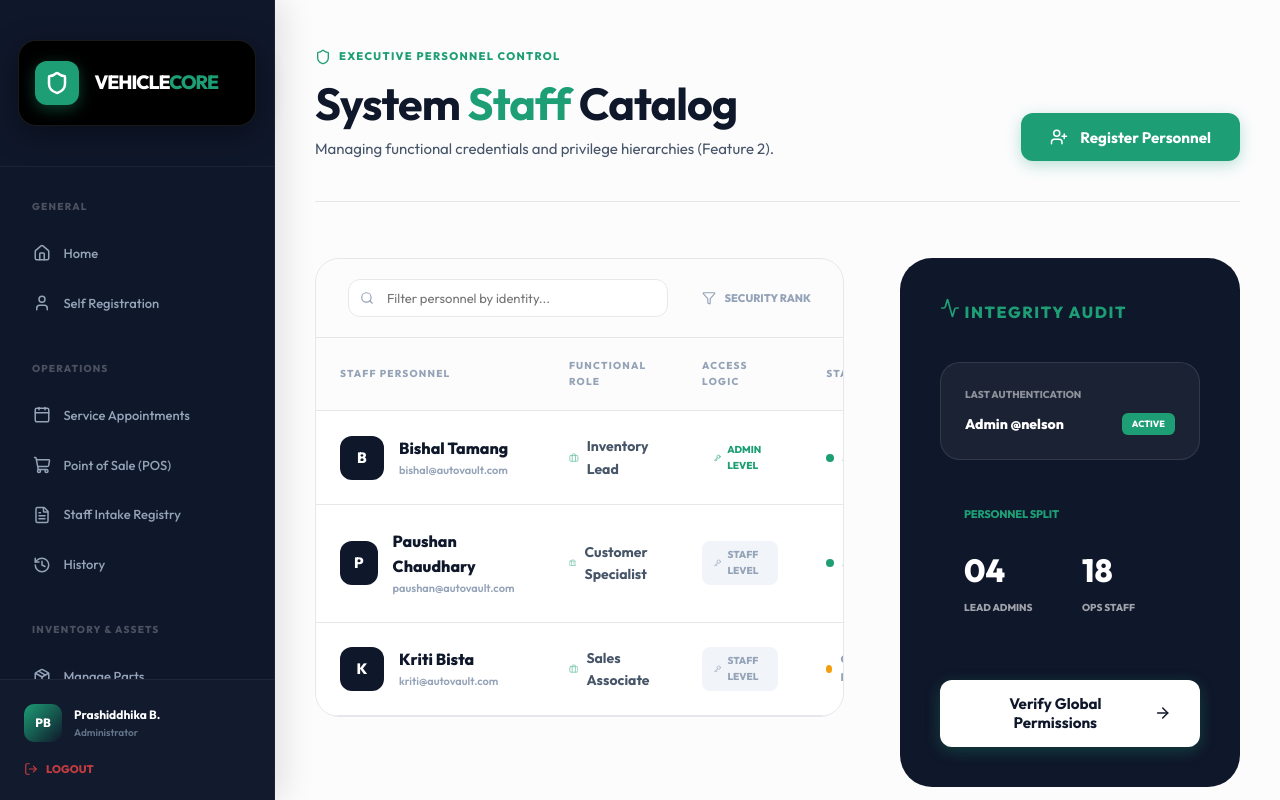
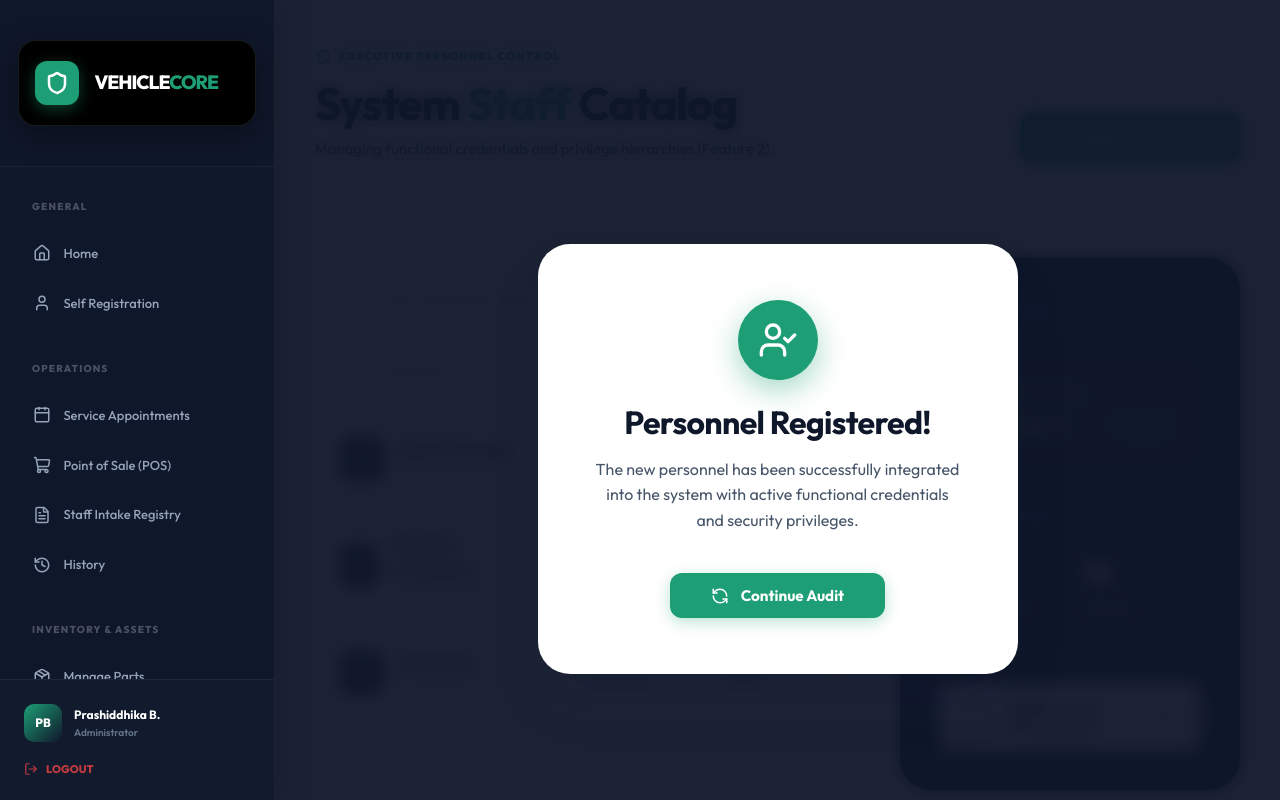
Before and after one commit to CodeJuggernaut15/SadhanSewa_CodeFun, a React (Vite) app in the folder frontend/: page /admin/staff in a window 1280 px wide. Both pictures are taken after a click on the button "Register Personnel". Shown: the top 800 px of the page. Built offline with nearby package versions, Linux system fonts and the light colour scheme.

Commit message:
Polished Staff Management terminal with registration success modal

```diff
--- a/frontend/src/pages/StaffManagement.jsx
+++ b/frontend/src/pages/StaffManagement.jsx
@@ -1,5 +1,5 @@
-import React from 'react';
-import { UserPlus, Shield, UserCheck, Key, Filter, Search, MoreVertical, Briefcase, Mail, Phone, ChevronRight, Activity, ArrowRight } from 'lucide-react';
+import React, { useState } from 'react';
+import { UserPlus, Shield, Key, Filter, Search, MoreVertical, Briefcase, ChevronRight, Activity, ArrowRight, CheckCircle, RefreshCcw, UserCheck } from 'lucide-react';
 
 const S = {
   page: { padding: '3rem 2.5rem', maxWidth: '1400px', margin: '0 auto', paddingBottom: '8rem' },
@@ -13,14 +13,40 @@ const S = {
 };
 
 const StaffManagement = () => {
+  const [isSuccess, setIsSuccess] = useState(false);
+  const [loading, setLoading] = useState(false);
+
   const staffMembers = [
     { id: 1, name: "Bishal Tamang", role: "Inventory Lead", status: "Active", access: "Admin", email: "bishal@autovault.com", phone: "+977 9841234567" },
     { id: 2, name: "Paushan Chaudhary", role: "Customer Specialist", status: "Active", access: "Staff", email: "paushan@autovault.com", phone: "+977 9801234567" },
     { id: 3, name: "Kriti Bista", role: "Sales Associate", status: "On Leave", access: "Staff", email: "kriti@autovault.com", phone: "+977 9811234567" }
   ];
 
+  const handleRegister = () => {
+    setLoading(true);
+    setTimeout(() => {
+      setLoading(false);
+      setIsSuccess(true);
+    }, 1200);
+  };
+
   return (
     <div style={S.page} className="page-transition">
+      {isSuccess && (
+        <div className="success-overlay">
+          <div className="success-card">
+            <div className="icon-circle">
+              <UserCheck size={40} />
+            </div>
+            <h2 style={{ fontSize: '2rem', marginBottom: '1rem' }}>Personnel Registered!</h2>
+            <p style={{ color: 'var(--text-secondary)', marginBottom: '2.5rem', lineHeight: 1.6 }}>
+              The new personnel has been successfully integrated into the system with active functional credentials and security privileges.
+            </p>
+            <button className="btn btn-primary" onClick={() => setIsSuccess(false)} style={{ padding: '12px 40px' }}><RefreshCcw size={18} /> Continue Audit</button>
+          </div>
+        </div>
+      )}
+
       <div style={S.header}>
         <div>
           <div style={{ display: 'flex', alignItems: 'center', gap: '8px', color: 'var(--primary)', fontWeight: 800, fontSize: '11px', textTransform: 'uppercase', letterSpacing: '0.12em', marginBottom: '0.75rem' }}>
@@ -29,7 +55,9 @@ const StaffManagement = () => {
           <h1 style={{ fontSize: '2.8rem', margin: 0 }}>System <span style={{ color: 'var(--primary)' }}>Staff</span> Catalog</h1>
           <p style={{ margin: '8px 0 0', color: 'var(--text-secondary)', fontSize: '15px' }}>Managing functional credentials and privilege hierarchies (Feature 2).</p>
         </div>
-        <button className="btn btn-primary"><UserPlus size={18} /> Register Personnel</button>
+        <button className="btn btn-primary" onClick={handleRegister} disabled={loading}>
+          {loading ? 'Processing...' : <><UserPlus size={18} /> Register Personnel</>}
+        </button>
       </div>
 
       <div style={S.layout}>
@@ -73,7 +101,7 @@ const StaffManagement = () => {
                      </div>
                   </td>
                   <td style={S.td}>
-                    <span style={{ fontSize: '10px', fontWeight: 800, textTransform: 'uppercase', color: member.access === 'Admin' ? 'var(--primary)' : 'var(--text-muted)', background: member.access === 'Admin' ? 'var(--primary)10' : '#f1f5f9', padding: '6px 12px', borderRadius: '8px', display: 'inline-flex', alignItems: 'center', gap: '6px' }}>
+                    <span className={`chip ${member.access === 'Admin' ? 'chip-success' : ''}`} style={{ padding: '6px 12px' }}>
                        <Key size={12} /> {member.access} LEVEL
                     </span>
                   </td>
@@ -102,7 +130,7 @@ const StaffManagement = () => {
                 <p style={{ fontSize: '10px', textTransform: 'uppercase', fontWeight: 800, opacity: 0.5, marginBottom: '10px' }}>Last Authentication</p>
                 <div style={{ display: 'flex', justifyContent: 'space-between', alignItems: 'center' }}>
                    <span style={{ fontSize: '14px', fontWeight: 800 }}>Admin @nelson</span>
-                   <span style={{ fontSize: '9px', fontWeight: 800, background: 'var(--primary)', color: '#fff', padding: '4px 10px', borderRadius: '6px' }}>ACTIVE</span>
+                   <span className="chip chip-success" style={{ padding: '4px 10px', borderRadius: '6px' }}>ACTIVE</span>
                 </div>
              </div>
 
```
